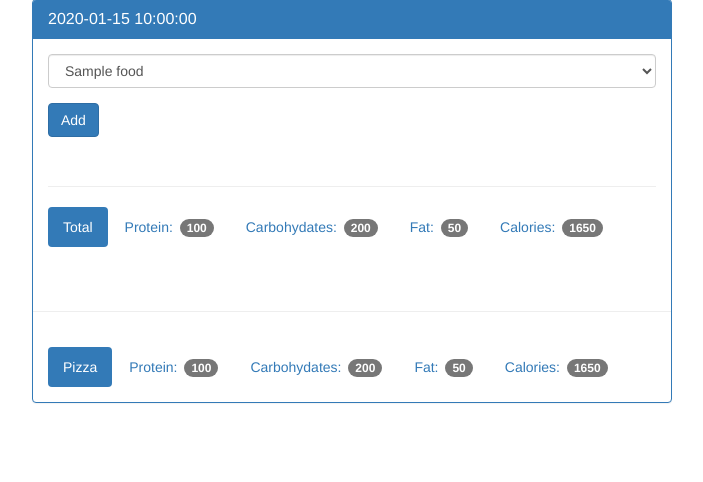
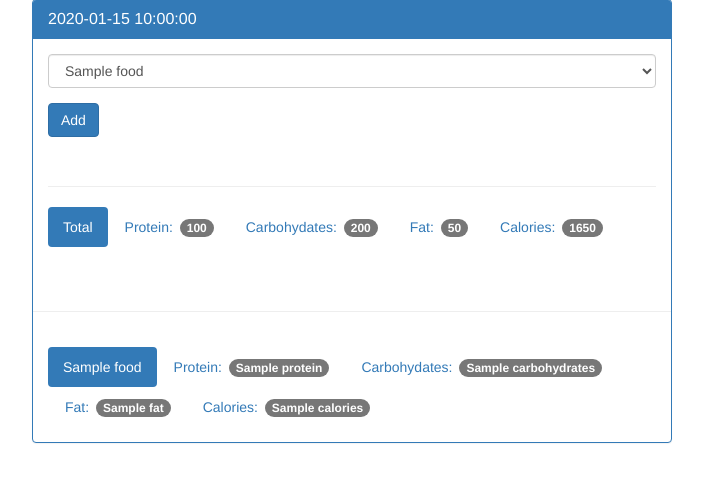
Before and after one commit to keybipl/UdemyDemo, a Flask app: template templates/day.html in a window 1280 px wide. Shown: the part 71-553 px from the top of the page, without its empty margins (288-991 px from the left). Run offline with Flask 2, Linux system fonts and the light colour scheme; the template is opened without the code that fills it: most values are stand-ins (such as "Sample title", 1, 10 or a date in 2020); some libraries are stand-ins or nearby versions.

Commit message:
40 completed

```diff
--- a/app.py
+++ b/app.py
@@ -56,8 +56,7 @@ def view(date):
     date_result = cur.fetchone()
 
     if request.method == 'POST':
-        db.execute('insert into food_date (food_id, log_date_id) values (?, ?)', [request.form['food-select'], \
-                                                                                  date_result['id']])
+        db.execute('insert into food_date (food_id, log_date_id) values (?, ?)', [request.form['food-select'], date_result['id']])
         db.commit()
 
     d = datetime.strptime(str(date_result['entry_date']), '%Y%m%d')
@@ -66,7 +65,13 @@ def view(date):
     food_cur = db.execute('select id, name from food')
     food_results = food_cur.fetchall()
 
-    return render_template('day.html', date=pretty_date, food_results=food_results)
+    log_cur = db.execute(
+        'select food.name, food.protein, food.carbohydrates, food.fat, food.calories from log_date join food_date \
+        on food_date.log_date_id = log_date.id join food on food.id = food_date.food_id where log_date.entry_date = ?',
+        [date])
+    log_results = log_cur.fetchall()
+
+    return render_template('day.html', date=pretty_date, food_results=food_results, log_results=log_results)
 
 
 @app.route('/food', methods=['GET', 'POST'])
--- a/templates/day.html
+++ b/templates/day.html
@@ -67,17 +67,17 @@
             </div>
 
             <div class="page-header"></div>
-
+            {% for food in log_results %}
             <div class="panel-body">
               <ul class="nav nav-pills" role="tablist">
-                <li class="active"><a>Pizza</a></li>
-                <li><a>Protein: <span class="badge">100</span></a></li>
-                <li><a>Carbohydates: <span class="badge">200</span></a></li>
-                <li><a>Fat: <span class="badge">50</span></a></li>
-                <li><a>Calories: <span class="badge">1650</span></a></li>
+                <li class="active"><a>{{ food.name }}</a></li>
+                <li><a>Protein: <span class="badge">{{ food.protein }}</span></a></li>
+                <li><a>Carbohydates: <span class="badge">{{ food.carbohydrates }}</span></a></li>
+                <li><a>Fat: <span class="badge">{{ food.fat }}</span></a></li>
+                <li><a>Calories: <span class="badge">{{ food.calories }}</span></a></li>
               </ul>
             </div>
-
+            {% endfor %}
           </div>
         </div>
       </div>
```
Also changed, not shown: food_log.db.
